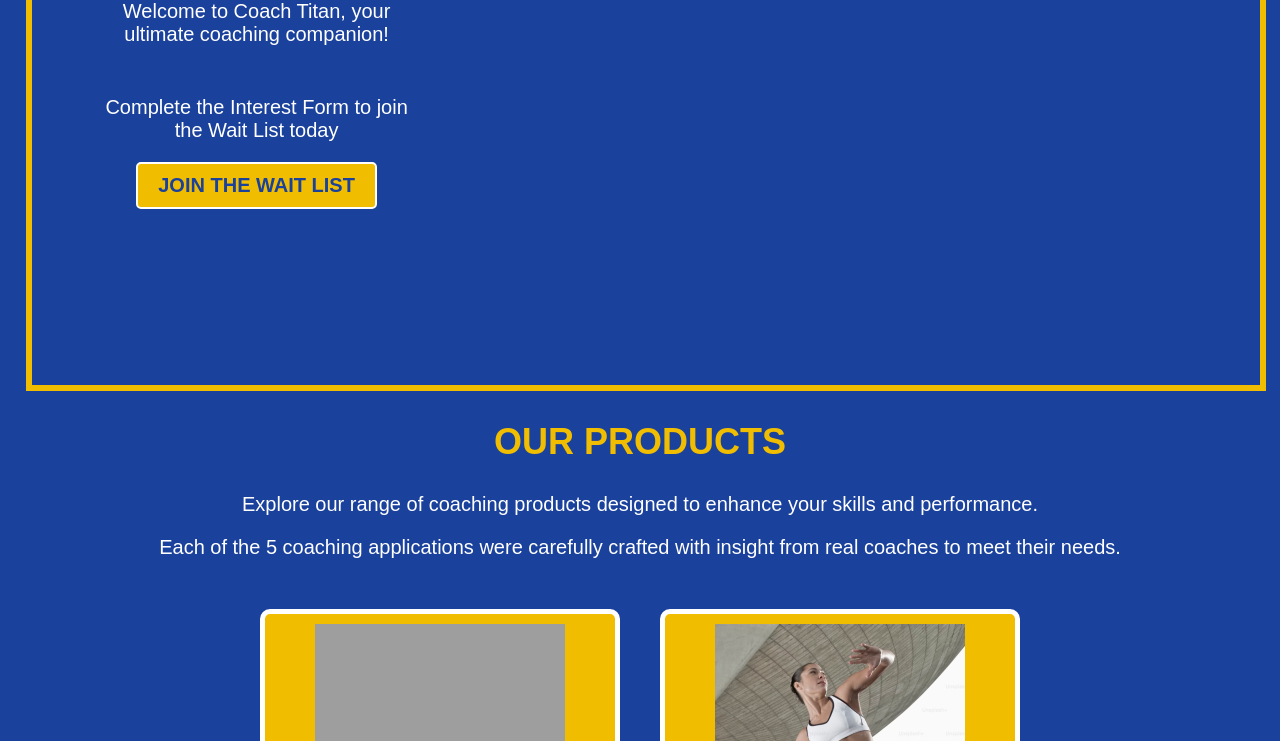
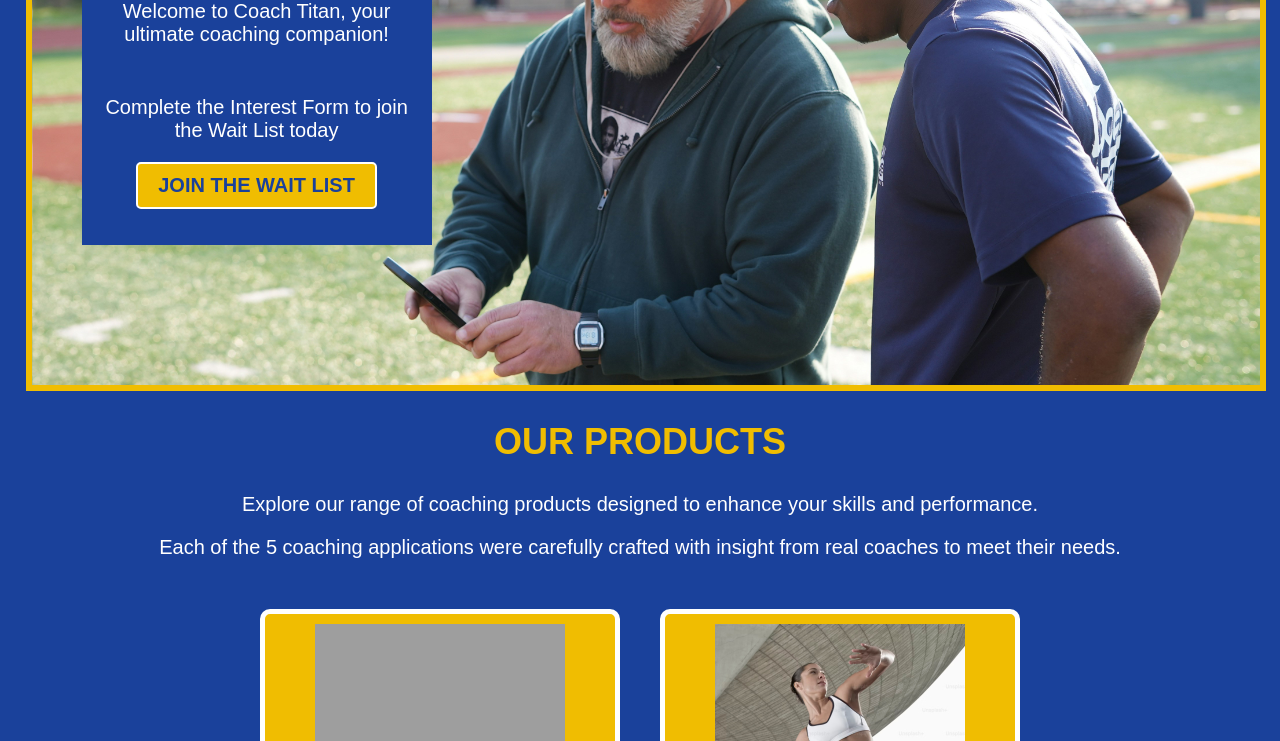
Before and after one commit to LohmaRan/CoachTitan, a plain HTML site: page index.html in a window 1280 px wide. Shown: the part 371-1112 px from the top of the page. Drawn offline with Linux system fonts and the light colour scheme; grey boxes are pictures that could not be loaded.

Commit message:
Update index.css

```diff
--- a/index.css
+++ b/index.css
@@ -73,7 +73,7 @@ body {
 .background {
     position: relative;
     top: 150px;
-    background-image: url(./resources/background.jpg);
+    background-image: url(background.jpg);
     background-size: cover;
     background-position: center;
     width: 96%;
```
